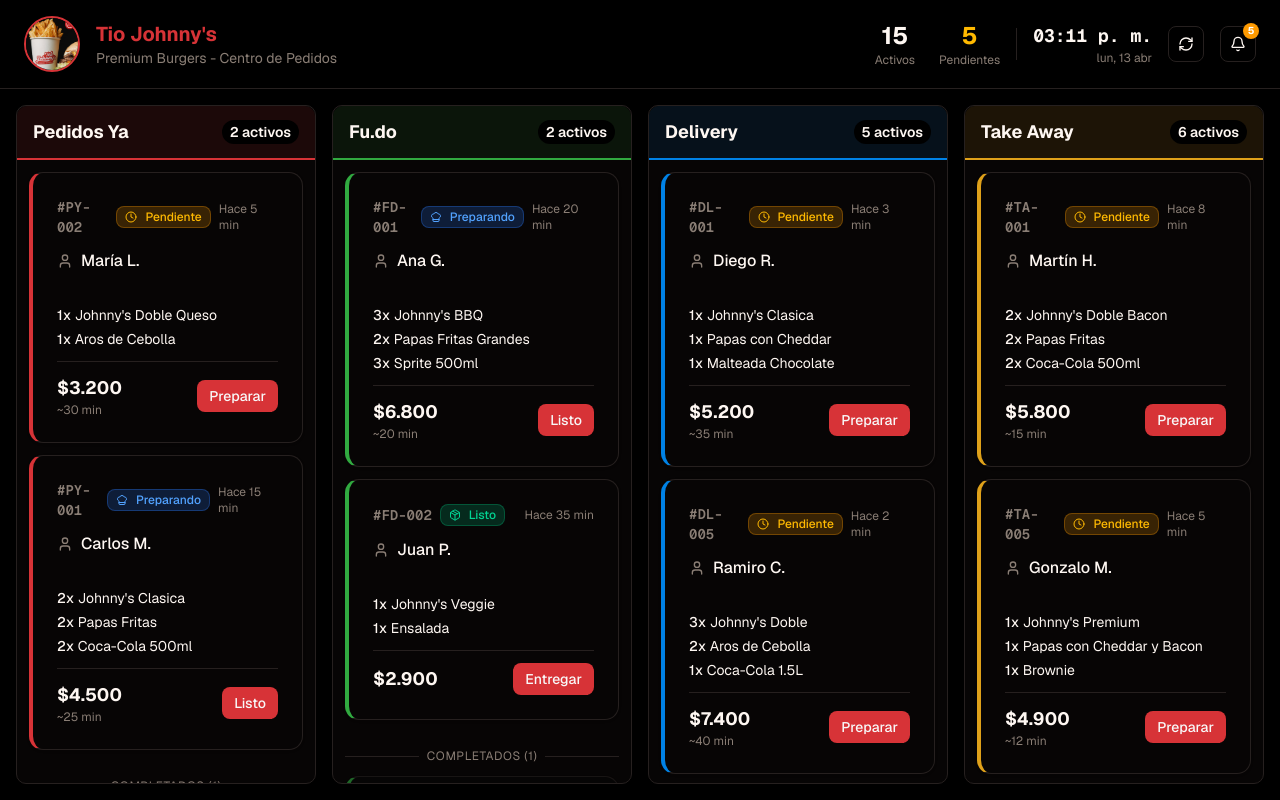
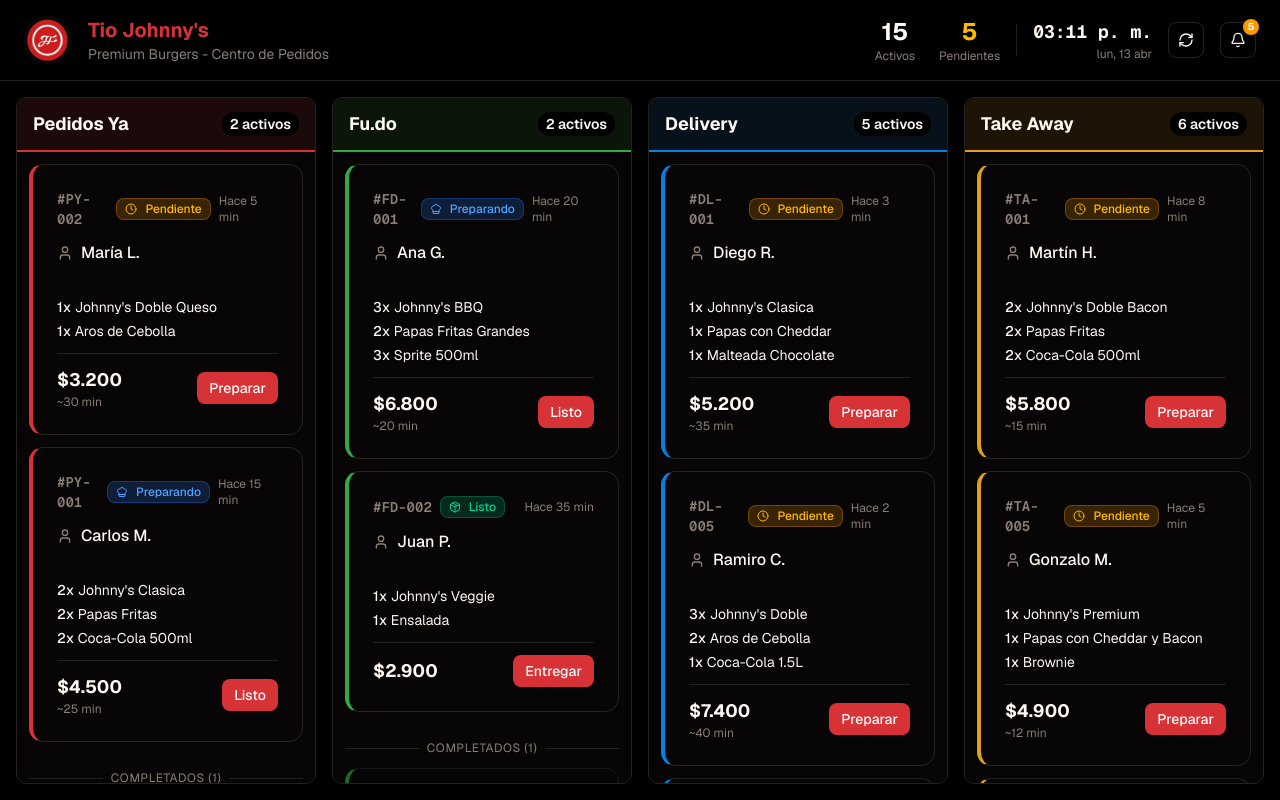
Before and after one commit to Barrilero94/v0-Tio-Jhonnys, a Next.js app: page / in a window 1280 px wide. Built offline with nearby package versions, Linux system fonts and the light colour scheme.

Commit message:
feat: update app with new circular logo\n\nReplace old logo with new circular emblem "TJ".

```diff
--- a/components/orders-dashboard.tsx
+++ b/components/orders-dashboard.tsx
@@ -47,9 +47,9 @@ export function OrdersDashboard() {
       {/* Header */}
       <header className="flex items-center justify-between border-b border-border px-6 py-4">
         <div className="flex items-center gap-4">
-          <div className="relative h-14 w-14 overflow-hidden rounded-full border-2 border-primary">
+          <div className="relative h-12 w-12 overflow-hidden rounded-full">
             <Image
-              src="/images/tio-johnnys-logo.jpeg"
+              src="/images/tio-johnnys-logo.jpg"
               alt="Tio Johnny's Logo"
               fill
               className="object-cover"
```
Also changed, not shown: public/images/tio-johnnys-logo.jpeg (deleted), public/images/tio-johnnys-logo.jpg (added).
